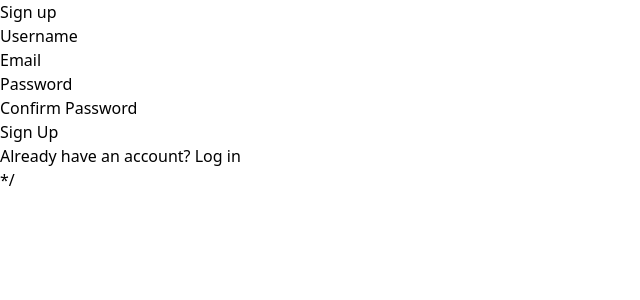
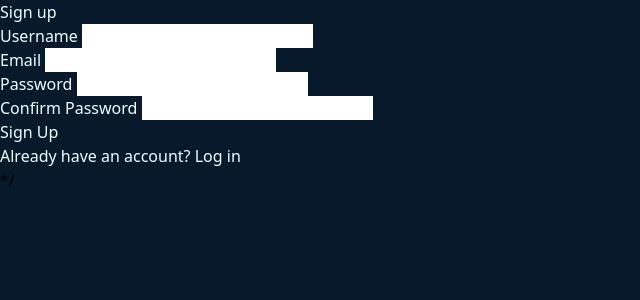
Before and after one commit to Theismol/P4-Password-Manager, a SvelteKit app in the folder client/: page /signup in a window 1280 px wide. Shown: the top 300 px of the page, without its empty margins (0-640 px from the left). Built offline with nearby package versions, Linux system fonts and the light colour scheme.

Commit message:
fixed theme

```diff
--- a/client/src/app.html
+++ b/client/src/app.html
@@ -6,7 +6,7 @@
 		<meta name="viewport" content="width=device-width" />
 		%sveltekit.head%
 	</head>
-	<body data-sveltekit-preload-data="hover" data-theme="wintry">
+	<body data-sveltekit-preload-data="hover" data-theme="wintry" style="background-color: #08192c;">
 		<div style="display: contents" class="h-full overflow-hidden">%sveltekit.body%</div>
 	</body>
 </html>
--- a/client/src/routes/signup/+page.svelte
+++ b/client/src/routes/signup/+page.svelte
@@ -16,7 +16,7 @@
 
 {#if responseReceived}
     {#if form?.success}
-        <aside class="alert variant-ghost-success fixed">
+        <aside  class="alert variant-ghost-success fixed">
             <div class="alert-message">
                 <h3 class="h3">{form?.message}</h3>
             </div>
@@ -31,31 +31,33 @@
     {/if}
 {/if}
 
-<div class="container h-screen text-center justify-center flex mx-auto w-1/2">
+
+<div class="flex h-screen" style="background-color:  #08192c;">
+    <div class="container h-screen text-center justify-center flex mx-auto w-1/2 " style="background-color: #08192c;" >
         <form method="POST" class="m-auto grid grid-cols-3 gap-4 flex-1" use:enhance>
-        <div class="m-4 col-span-3">
+            <div class="m-4 col-span-3" style="color: azure;">
                 <h1 class="h1">Sign up</h1>
             </div>
-        <div class="col-span-3 w-full">
+            <div class="col-span-3 w-full" style="color: azure;">
                 <label class="h4" for="username">Username</label>
-            <input class="rounded w-1/2" type="text" id="username" name="username" required>
+                <input class="input w-1/2" type="text" id="username" name="username" style="color: black;" required>
             </div>
-        <div class="col-span-3">
+            <div class="col-span-3" style="color: azure;">
                 <label class="h4" for="email">Email</label>
-            <input class="rounded w-1/2" type="email" id="email" name="email" required>
+                <input class="input w-1/2" type="email" id="email" name="email" style="color: black;" required>
             </div>
-        <div class="col-span-3">
+            <div class="col-span-3" style="color: azure;">
                 <label class="h4" for="password">Password</label>
-            <input class="rounded w-1/2" type="password" id="password" name="password" required>
+                <input class="input w-1/2" type="password" id="password" name="password" style="color: black;" required>
             </div>
-        <div class="col-span-3">
+            <div class="col-span-3" style="color: azure;">
                 <label class="h4" for="confirmPassword">Confirm Password</label>
-            <input class="rounded w-1/2" type="password" id="confirmPassword" name="confirmPassword" required>
+                <input class="input w-1/2" type="password" id="confirmPassword" name="confirmPassword" style="color: black;" required>
             </div>
-        <div class="my-4 col-span-3">
-            <button class="btn variant-filled-primary w-1/6" type="submit">Sign Up</button>
+            <div class="my-4 col-span-3" style="color: azure;">
+                <button class="btn variant-filled-primary w-1/6 btn bg-gradient-to-br variant-gradient-tertiary-secondary" type="submit">Sign Up</button>
             </div>
-        <div class="col-span-3">
+            <div class="col-span-3" style="color:azure">
                     <p>Already have an account? <a href="/loginpage" class="anchor">Log  in</a> </p>
 
             </div>
@@ -63,3 +65,5 @@
         </form>
 
     </div>*/
+
+</div>
```
Also changed, not shown: client/src/routes/passwordStore/+page.svelte (+4 -4 lines). Lines whose indentation alone changed are shown as unchanged.
